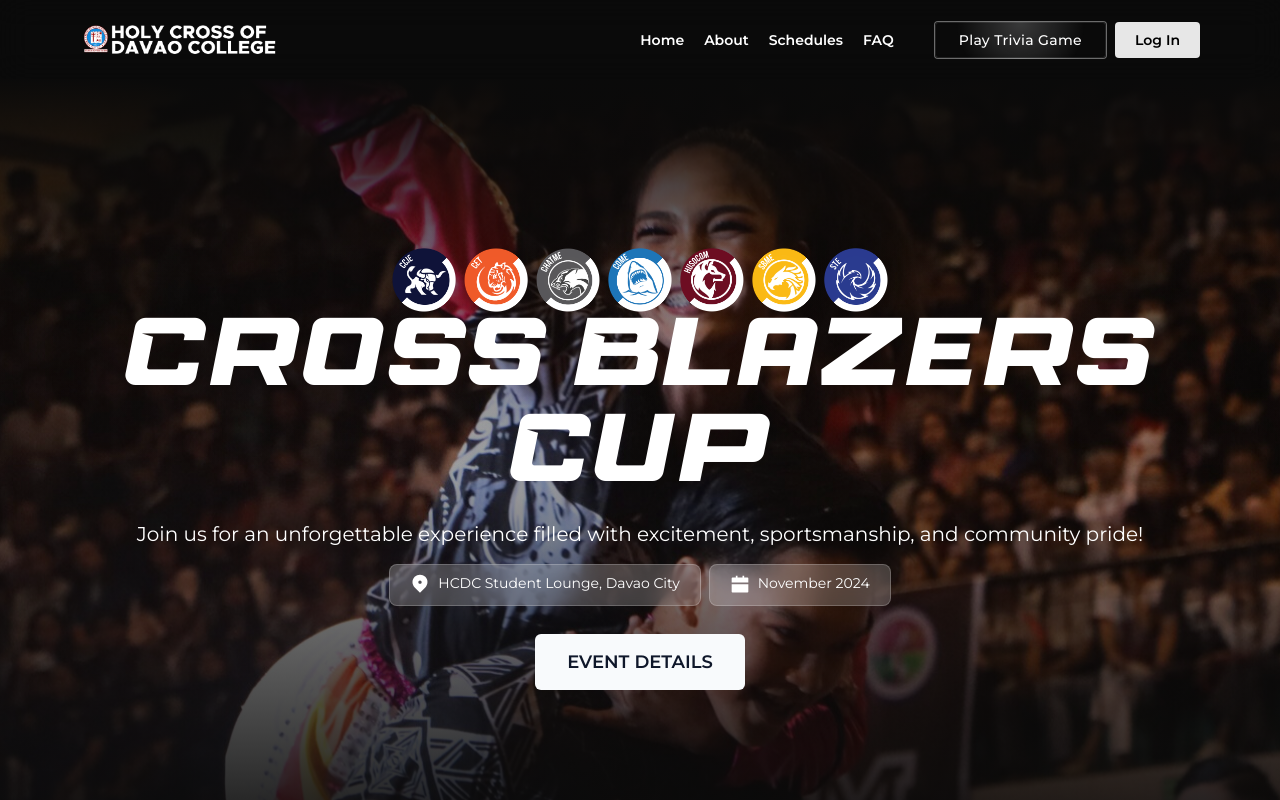
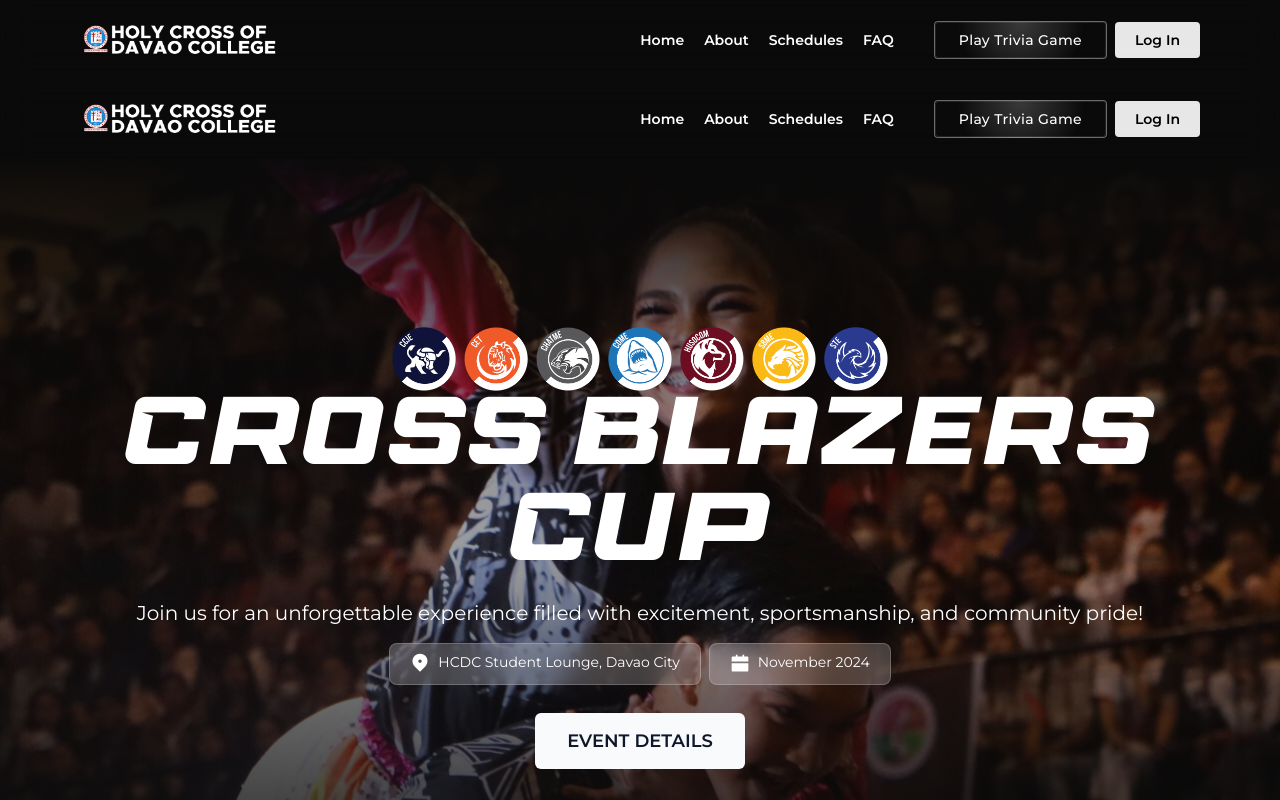
Before and after one commit to kaizenics/crossblazers-cup, a Next.js app: page / in a window 1280 px wide. Shown: the top 800 px of the page. Built offline with nearby package versions, Linux system fonts and the light colour scheme.

Commit message:
feat: Add Navbar component to Home page

```diff
--- a/src/app/page.tsx
+++ b/src/app/page.tsx
@@ -4,10 +4,12 @@ import { Schedule } from "@/components/schedule";
 import { BlazersTimeline } from "@/components/blazers-timeline";
 import { Faq } from "@/components/faq";
 import { Footer } from "@/components/footer";
+import { Navbar } from "@/components/navbar";
 
 export default function Home() {
   return (
     <main>
+      <Navbar />
       <Hero />
       <About />
       <BlazersTimeline />
```
